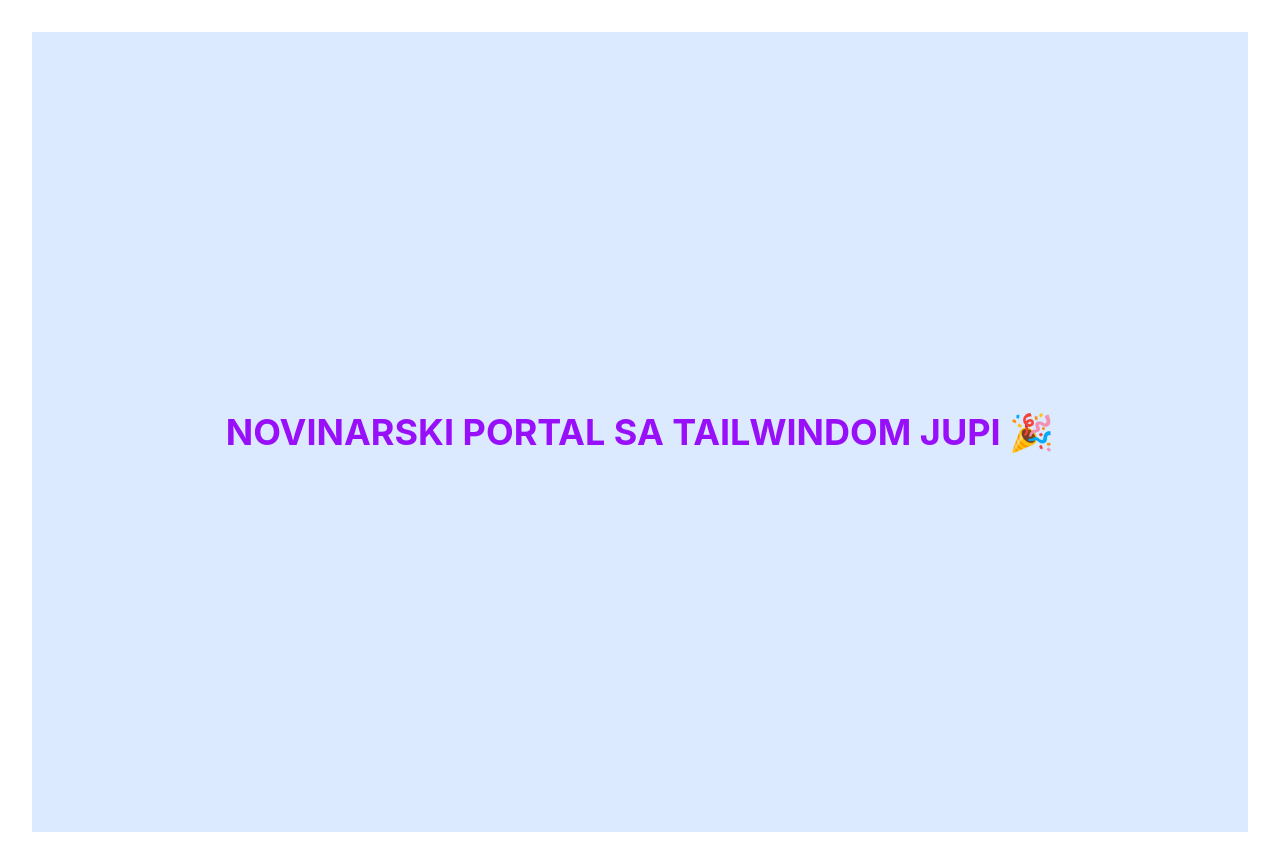
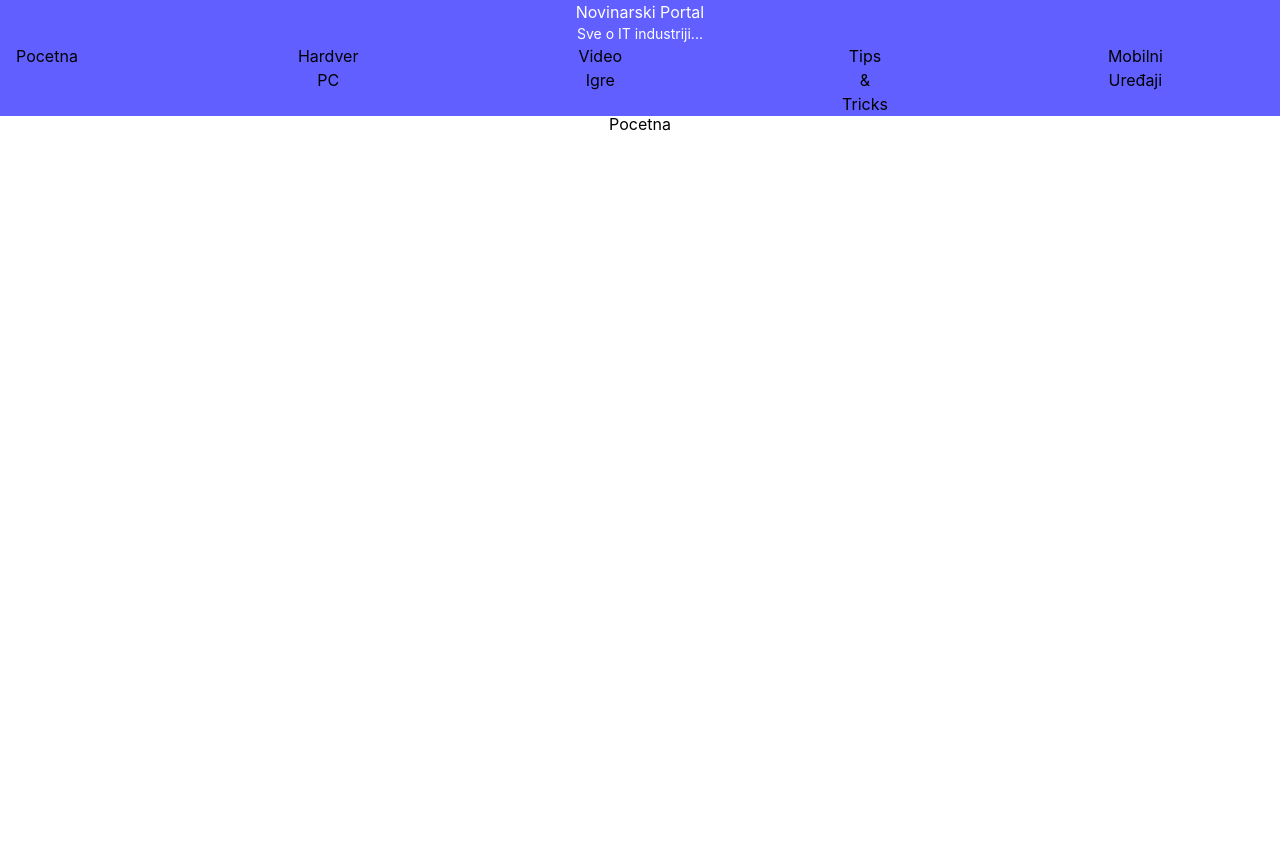
Before and after one commit to Cirko023/NovinarskiPortal, a React (Vite) app: page / in a window 1280 px wide. After the commit the page ends 800 px from the top, so only its background shows below. Built offline with nearby package versions, Linux system fonts and the light colour scheme.

Commit message:
Dodavanje navigacionih linkova
Dodat navigacioni meni zajedno sa svim linkovima ka ostalim stranicama veb sajta.

```diff
--- a/src/App.jsx
+++ b/src/App.jsx
@@ -1,14 +1,32 @@
+import { BrowserRouter, Routes, Route } from 'react-router-dom'
 import './App.css'
+import Header from './Header.jsx'
+import Pocetna from './Pocetna.jsx'
+import Hardver from './Hardver.jsx'
+import Igrice from './Igrice.jsx'
+import TipsAndTricks from './TipsAndTricks.jsx'
+import Softver from './Softver.jsx'
+import Dogadjaji from './Dogadjaji.jsx'
+import Telefoni from './Telefoni.jsx'
 
 function App() {
 
   return (
     <>
-      <div className="flex items-center justify-center min-h-screen bg-blue-100">
-      <h1 className="text-4xl font-bold text-purple-600">
-       NOVINARSKI PORTAL SA TAILWINDOM JUPI 🎉
-      </h1>
-    </div>
+    <BrowserRouter>
+      <Header />
+      <div className='pt-20'>
+      <Routes>
+        <Route path='/' element={<Pocetna />} />
+        <Route path='/hardver' element={<Hardver />} />
+        <Route path='/igrice' element={<Igrice />}/>
+        <Route path='/tipsandtricks' element={<TipsAndTricks />}/>
+        <Route path='/telefoni' element={<Telefoni />}/>
+        <Route path='/softver' element={<Softver />} />
+        <Route path='/dogadjaji' element={<Dogadjaji />} />
+      </Routes>
+      </div>
+    </BrowserRouter>
     </>
   )
 }
--- /dev/null
+++ b/src/Dogadjaji.jsx
@@ -0,0 +1,11 @@
+import './index.css'
+
+function Dogadjaji() {
+    return(
+        <>
+        <h1>Dogadjaji</h1>
+        </>
+    )
+}
+
+export default Dogadjaji
--- /dev/null
+++ b/src/Hardver.jsx
@@ -0,0 +1,11 @@
+import './index.css'
+
+function Hardver() {
+    return(
+        <>
+        <h1>Hardver</h1>
+        </>
+    )
+}
+
+export default Hardver
--- /dev/null
+++ b/src/Header.jsx
@@ -0,0 +1,27 @@
+import './index.css'
+import { NavLink } from 'react-router-dom';
+
+function Header() {
+    return(
+        <>
+        <header className='w-screen bg-indigo-500 fixed top-0 left-0 z-50'>
+        {/* Ako budemo imali logo mogli bi neki on hover efekat da se zoom in ili nesto tako */}
+        <div className='px-4 flex flex-col'>
+        <h1 className='text-(--boja-teksta-bela) text-center'>Novinarski Portal</h1>
+        <p className='text-sm text-(--boja-teksta-bela)'>Sve o IT industriji...</p>
+        <nav className='flex space-x-55'>
+            <NavLink to="/">Pocetna</NavLink>
+            <NavLink to="/hardver">Hardver PC</NavLink>
+            <NavLink to="/igrice">Video Igre</NavLink>
+            <NavLink to="/tipsandtricks">Tips & Tricks</NavLink>
+            <NavLink to="/telefoni">Mobilni Uređaji</NavLink>
+            <NavLink to="/softver">Softver</NavLink>
+            <NavLink to="/dogadjaji">Događaji</NavLink>
+        </nav>
+        </div>
+        </header>
+        </>
+    )
+}
+
+export default Header;
--- /dev/null
+++ b/src/Igrice.jsx
@@ -0,0 +1,11 @@
+import './index.css'
+
+function Igrice() {
+    return(
+        <>
+        <h1>Igrice</h1>
+        </>
+    )
+}
+
+export default Igrice
--- /dev/null
+++ b/src/Pocetna.jsx
@@ -0,0 +1,11 @@
+import './index.css'
+
+function Pocetna() {
+    return(
+        <>
+        <h1>Pocetna</h1>
+        </>
+    )
+}
+
+export default Pocetna
--- /dev/null
+++ b/src/Softver.jsx
@@ -0,0 +1,11 @@
+import './index.css'
+
+function Softver() {
+    return(
+        <>
+        <h1>Softver</h1>
+        </>
+    )
+}
+
+export default Softver
--- /dev/null
+++ b/src/Telefoni.jsx
@@ -0,0 +1,11 @@
+import './index.css'
+
+function Telefoni() {
+    return(
+        <>
+        <h1>Telefoni</h1>
+        </>
+    )
+}
+
+export default Telefoni
--- /dev/null
+++ b/src/TipsAndTricks.jsx
@@ -0,0 +1,11 @@
+import './index.css'
+
+function TipsAndTricks() {
+    return(
+        <>
+        <h1>Tips and tricks</h1>
+        </>
+    )
+}
+
+export default TipsAndTricks
--- a/src/index.css
+++ b/src/index.css
@@ -1 +1,6 @@
 @import "tailwindcss";
+
+@theme {
+    --boja-teksta-bela: white;
+    --boja-teksta-crna: black;
+}
```
